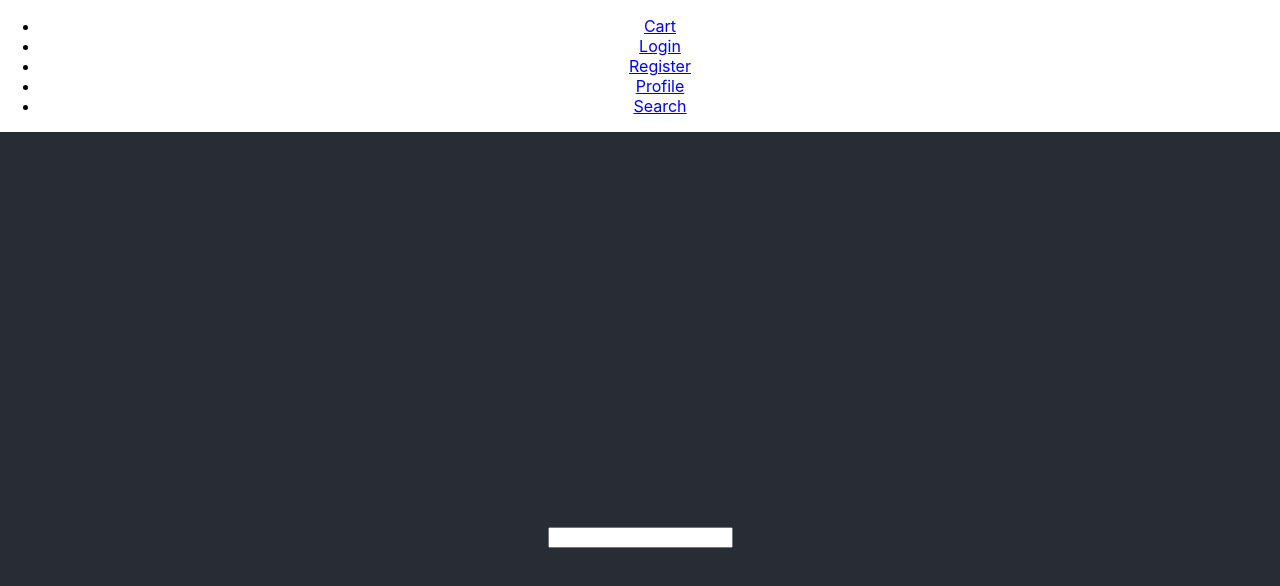
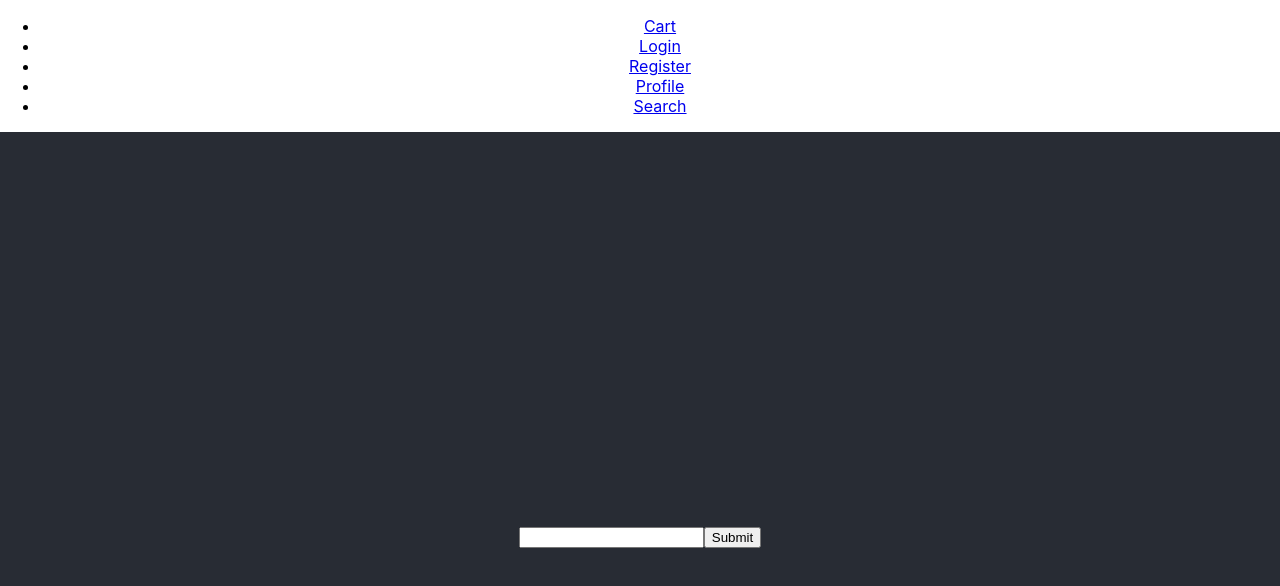
Before and after one commit to tdonovan79/fifteen-minute-food-frontend, a React (Create React App) app: page /search in a window 1280 px wide. Shown: the top 586 px of the page. Built offline with nearby package versions, Linux system fonts and the light colour scheme.

Commit message:
search button

```diff
--- a/src/Components/SearchFiles/RestaurantCollection.jsx
+++ b/src/Components/SearchFiles/RestaurantCollection.jsx
@@ -4,7 +4,6 @@ import RestaurantCard from './RestaurantCard'
 export default class RestaurantCollection extends React.Component {
 
     render() {
-        console.log(this.props.restaurant)
         let arrayOfRestaurants = this.props.restaurants.map(restaurant => {
             return <RestaurantCard key={restaurant.id} restaurant={restaurant} selectNewRest={this.props.selectNewRest} cartIsEmpty={this.props.cartIsEmpty} selectRestName={this.props.selectRestName}/>
         })
--- a/src/Components/SearchFiles/Search.jsx
+++ b/src/Components/SearchFiles/Search.jsx
@@ -1,17 +1,23 @@
-import React from 'react'
+import React, { Component } from 'react'
 
-const Search = (props) => {
+export default class Search extends Component {
 
-    const helpWithChange = (event) => {
-        props.handleSearch(event.target.value)
+    helpWithChange = (event) => {
+        this.props.handleSearchTerm(event.target.value)
     }
 
-    return (
-        <div className="searchBar">
-            <input onChange={helpWithChange} value={props.searchTerm} />
-        </div>
-    )
-
+    helpWithSearch = (event) => {
+        event.preventDefault()
+        this.props.handleSearch()
+    }
+    render() {
+        return (
+            <div className="searchBar">
+                <form onSubmit={this.helpWithSearch}>
+                    <input type="text" onChange={this.helpWithChange} value={this.props.searchTerm} />
+                    <input type="submit" value="Submit"/>
+                </form>
+            </div>
+        )
+    }
 }
-
-export default Search;
--- a/src/Components/SearchFiles/SearchContainer.jsx
+++ b/src/Components/SearchFiles/SearchContainer.jsx
@@ -10,13 +10,18 @@ export default class SearchContainer extends React.Component {
         restaurants: [],
     }
 
-
-    handleSearch = (string) => {
+    //set state when search input changes
+    handleSearchTerm = (string) => {
         this.setState({
             searchTerm: string
         })
 
-        fetch(`http://localhost:3000/yelp_api_adapter/search?term=${string}`)
+
+    }
+    //perform search through yelp api
+    handleSearch = () => {
+        const search = this.state.searchTerm
+        fetch(`http://localhost:3000/yelp_api_adapter/search?term=${search}`)
             .then(r => r.json())
             .then(data => {
                 this.setState({
@@ -26,13 +31,11 @@ export default class SearchContainer extends React.Component {
     }
 
 
-
     render() {
         return (
             <div className="search-container">
-                <Search searchTerm={this.state.searchTerm} handleSearch={this.handleSearch} />
-                <RestaurantCollection restaurants={this.state.restaurants} selectNewRest={this.props.selectNewRest} cartIsEmpty={this.props.cartIsEmpty} selectRestName={this.props.selectRestName}/>
-                {/* <RestaurantCard restaurants={this.props.restaurants}/> */}
+                <Search searchTerm={this.state.searchTerm} handleSearchTerm={this.handleSearchTerm} handleSearch={this.handleSearch}/>
+                <RestaurantCollection restaurants={this.state.restaurants} selectNewRest={this.props.selectNewRest} cartIsEmpty={this.props.cartIsEmpty} selectRestName={this.props.selectRestName} />
             </div>
 
         )
```
